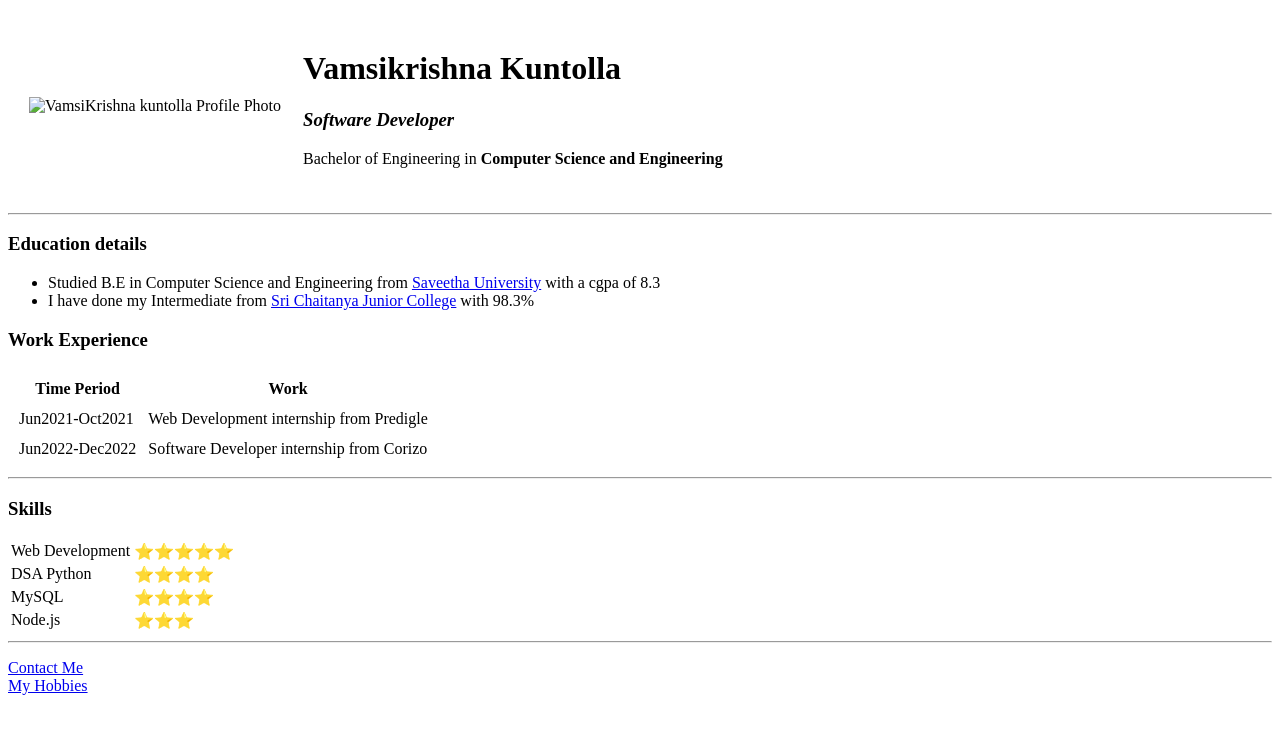
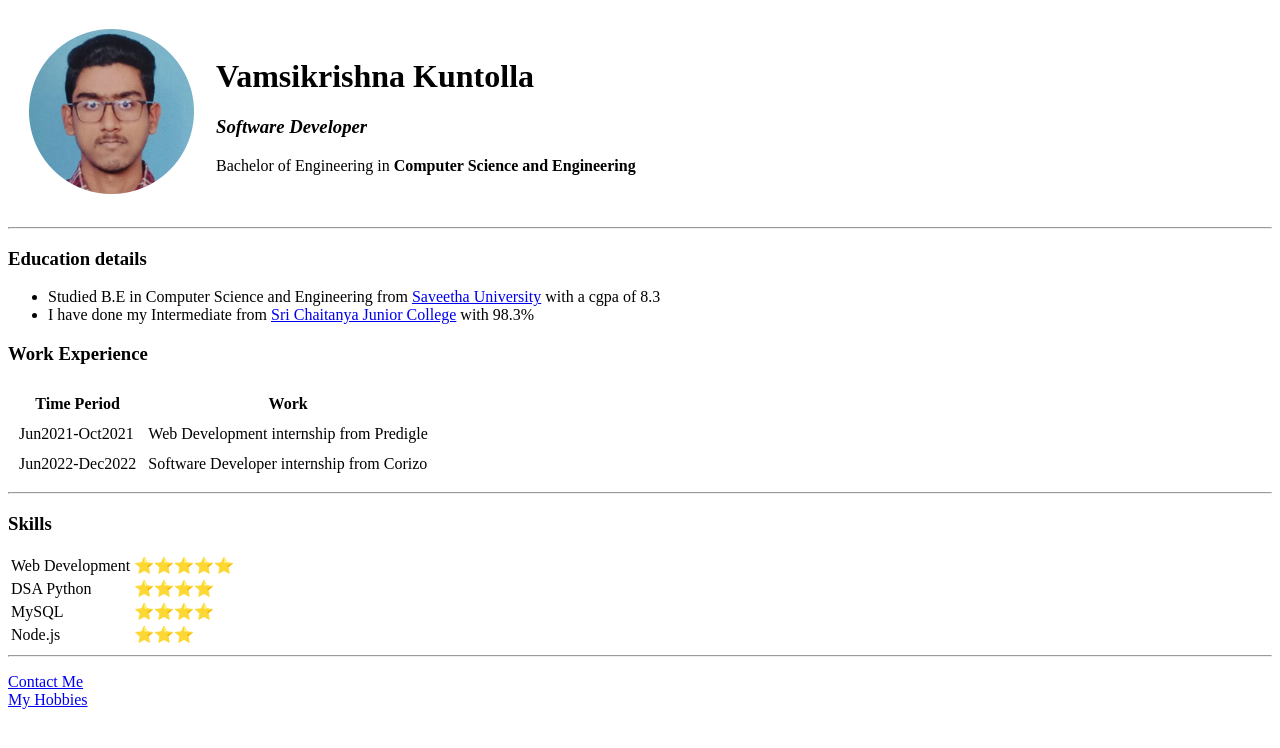
Before and after one commit to vamsikrishna-kuntolla/cv, a plain HTML site: page index.html in a window 1280 px wide. Drawn offline with Linux system fonts and the light colour scheme.

Commit message:
Update index.html

```diff
--- a/index.html
+++ b/index.html
@@ -7,7 +7,7 @@
     <body>
         <table cellspacing="20">
             <tr>
-                <td><img src="images/vk.png" alt="VamsiKrishna kuntolla Profile Photo" height="165" width="165"/></td>
+                <td><img src="vk.png" alt="VamsiKrishna kuntolla Profile Photo" height="165" width="165"/></td>
                 <td><h1>Vamsikrishna Kuntolla</h1>
                 <h3><em>Software Developer</em></h3>
                 <p>Bachelor of Engineering in <strong>Computer Science and Engineering</strong></p>
```
